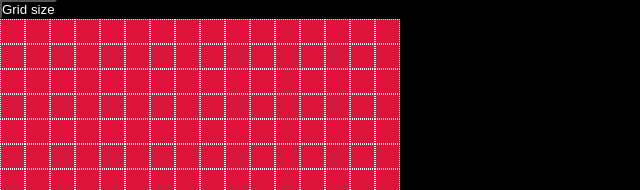
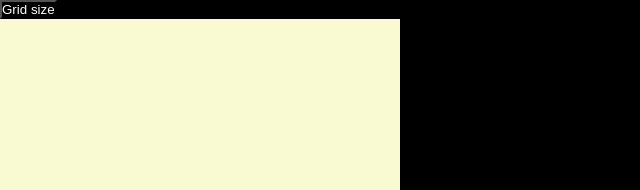
Before and after one commit to miguelruizc/etch-a-sketch, a plain HTML site: page index.html in a window 1280 px wide. Shown: the top 190 px of the page, without its empty margins (0-640 px from the left). Drawn offline with Linux system fonts and the light colour scheme.

Commit message:
Change some styles

```diff
--- a/script.js
+++ b/script.js
@@ -45,7 +45,7 @@ function generateGrid(size){
             // Hover event listener
             newDiv.addEventListener("mouseover", function()
             {
-                newDiv.style.backgroundColor="green";
+                newDiv.style.backgroundColor="purple";
             });
 
             // Append
--- a/styles.css
+++ b/styles.css
@@ -20,8 +20,7 @@
 }
 
 .gridDiv {
-    border: 1px dotted white;
-    background-color: crimson;
+    background-color: lightgoldenrodyellow;
 
     width: calc(100% / var(--grid-size));
     height: calc(100% / var(--grid-size));
```
